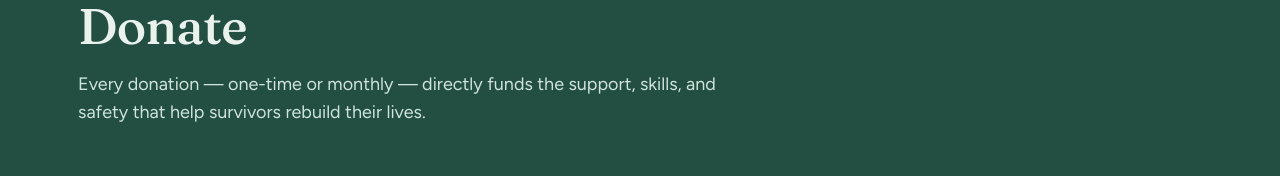
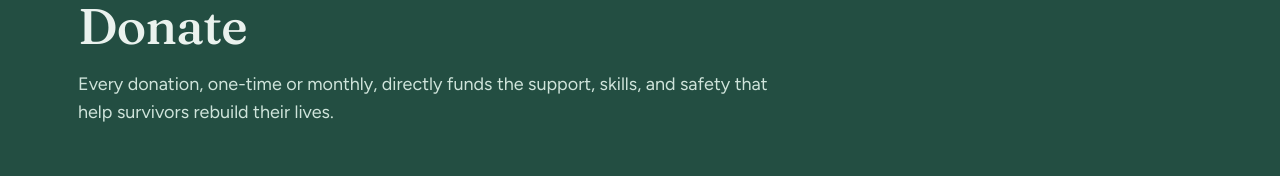
Before and after one commit to DevKimani/2026AST, a React (Vite) app: page /donate in a window 1280 px wide. Shown: the part 248-424 px from the top of the page. Built offline with nearby package versions, Linux system fonts and the light colour scheme; no server answers.

Commit message:
Fix punctuation in donation text

```diff
--- a/src/pages/Donate.tsx
+++ b/src/pages/Donate.tsx
@@ -32,7 +32,7 @@ export default function Donate() {
   return (
     <>
       <Banner green crumb={<Crumb label="Donate" mid={{ to: "/get-involved", label: "Get Involved" }} />} eyebrow="Your gift helps a survivor rise" title="Donate"
-        text="Every donation — one-time or monthly — directly funds the support, skills, and safety that help survivors rebuild their lives." />
+        text="Every donation, one-time or monthly, directly funds the support, skills, and safety that help survivors rebuild their lives." />
 
       <Section>
         <div className="grid lg:grid-cols-[1fr_340px] gap-14 items-start">
```
